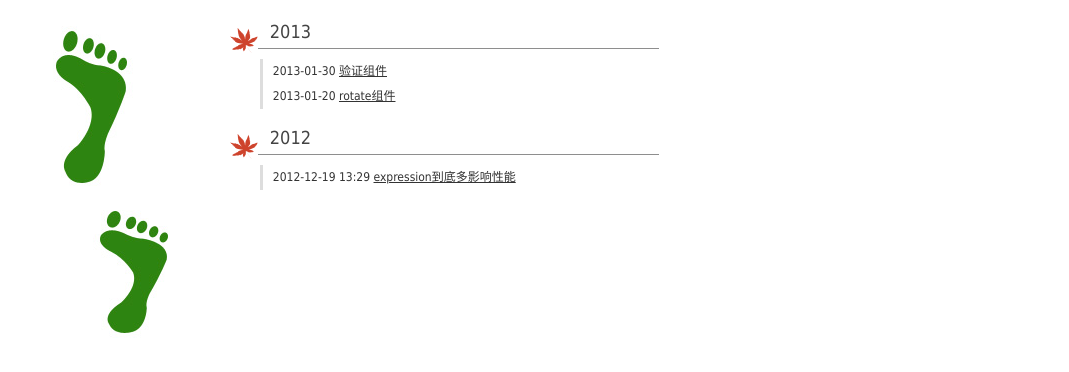
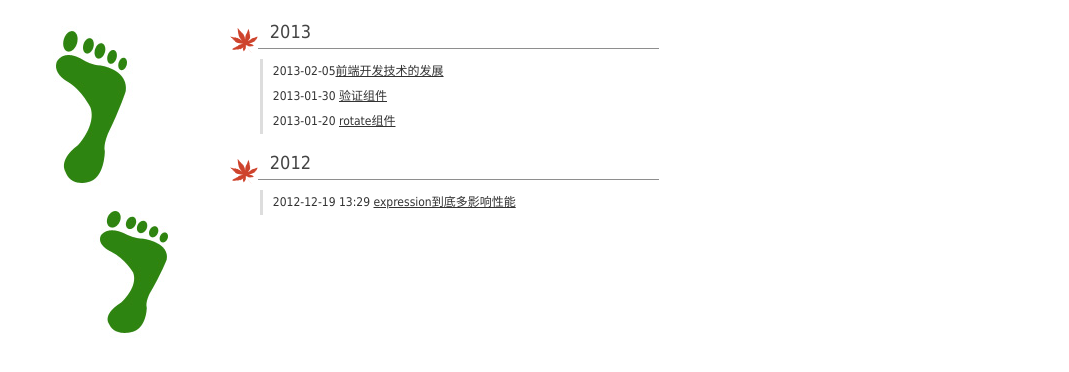
Before and after one commit to webwt/johnqing.github.com, a plain HTML site: page index.html in a window 1280 px wide. Shown: the part 80-452 px from the top of the page, without its empty margins (211-1280 px from the left). Drawn offline with nearby package versions, Linux system fonts and the light colour scheme.

Commit message:
0205 add

```diff
--- a/index.html
+++ b/index.html
@@ -26,6 +26,7 @@
 		<div class="con fr">
 			<h2 class="title"><img src="images/tit_icon.gif" alt="枫叶">2013</h2>
 			<ul class="file_list">
+				<li><em>2013-02-05</em><a href="2013/0205.html">前端开发技术的发展</a></li>
 				<li><em>2013-01-30</em> <a href="https://github.com/Johnqing/validatejs">验证组件</a></li>
 				<li><em>2013-01-20</em> <a href="https://github.com/Johnqing/rotate">rotate组件</a></li>
 			</ul>
```
Also changed, not shown: 2013/0205.html (+1 -0 lines).
